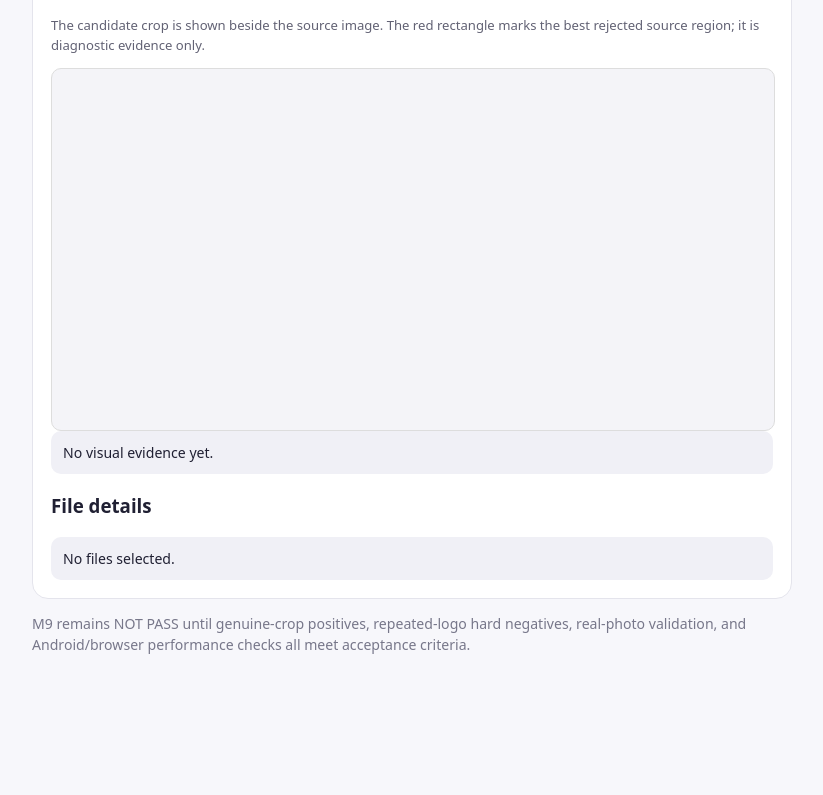
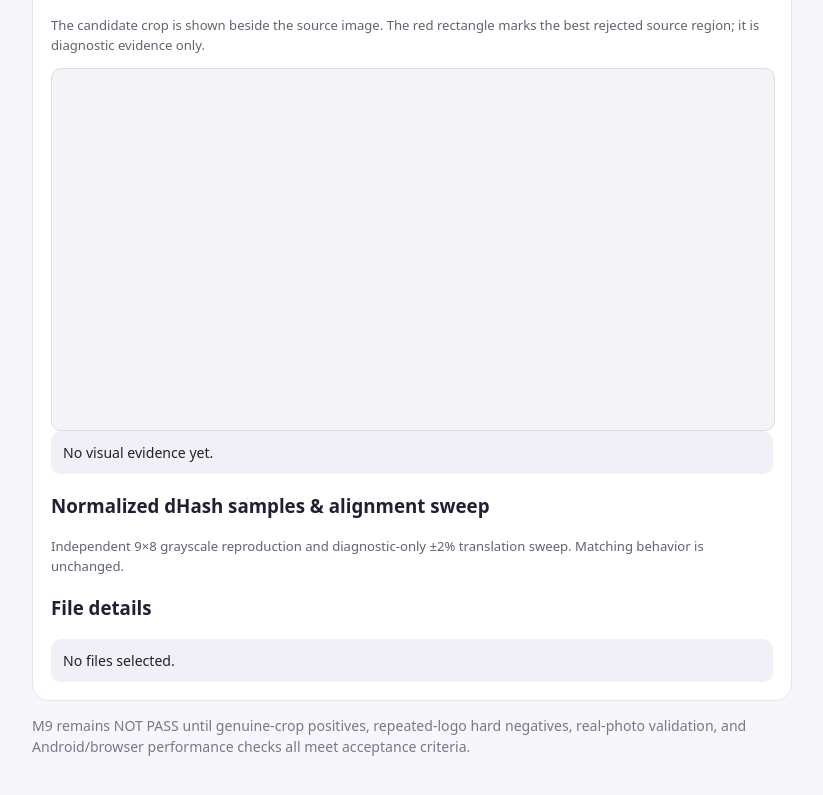
Before and after one commit to Sharmabasu098/Mobile-Freedom, a website built with Vite: page m9-crop-regression.html in a window 1280 px wide. Shown: the part 778-1573 px from the top of the page, without its empty margins (228-1051 px from the left). Before the commit the page ends 1487 px from the top, so only its background shows below. Built offline with nearby package versions, Linux system fonts and the light colour scheme.

Commit message:
test(m9): show normalized dHash evidence panel

```diff
--- a/m9-crop-regression.html
+++ b/m9-crop-regression.html
@@ -50,6 +50,9 @@
     <p class="preview-note">The candidate crop is shown beside the source image. The red rectangle marks the best rejected source region; it is diagnostic evidence only.</p>
     <canvas id="m9-visual-preview" width="720" height="360" hidden></canvas>
     <div id="m9-visual-caption" class="result small">No visual evidence yet.</div>
+    <h3>Normalized dHash samples & alignment sweep</h3>
+    <p class="preview-note">Independent 9×8 grayscale reproduction and diagnostic-only ±2% translation sweep. Matching behavior is unchanged.</p>
+    <canvas id="m9-normalized-preview" width="660" height="190" hidden></canvas>
     <h3>File details</h3>
     <div id="m9-files-info" class="result small">No files selected.</div>
   </section>
```
